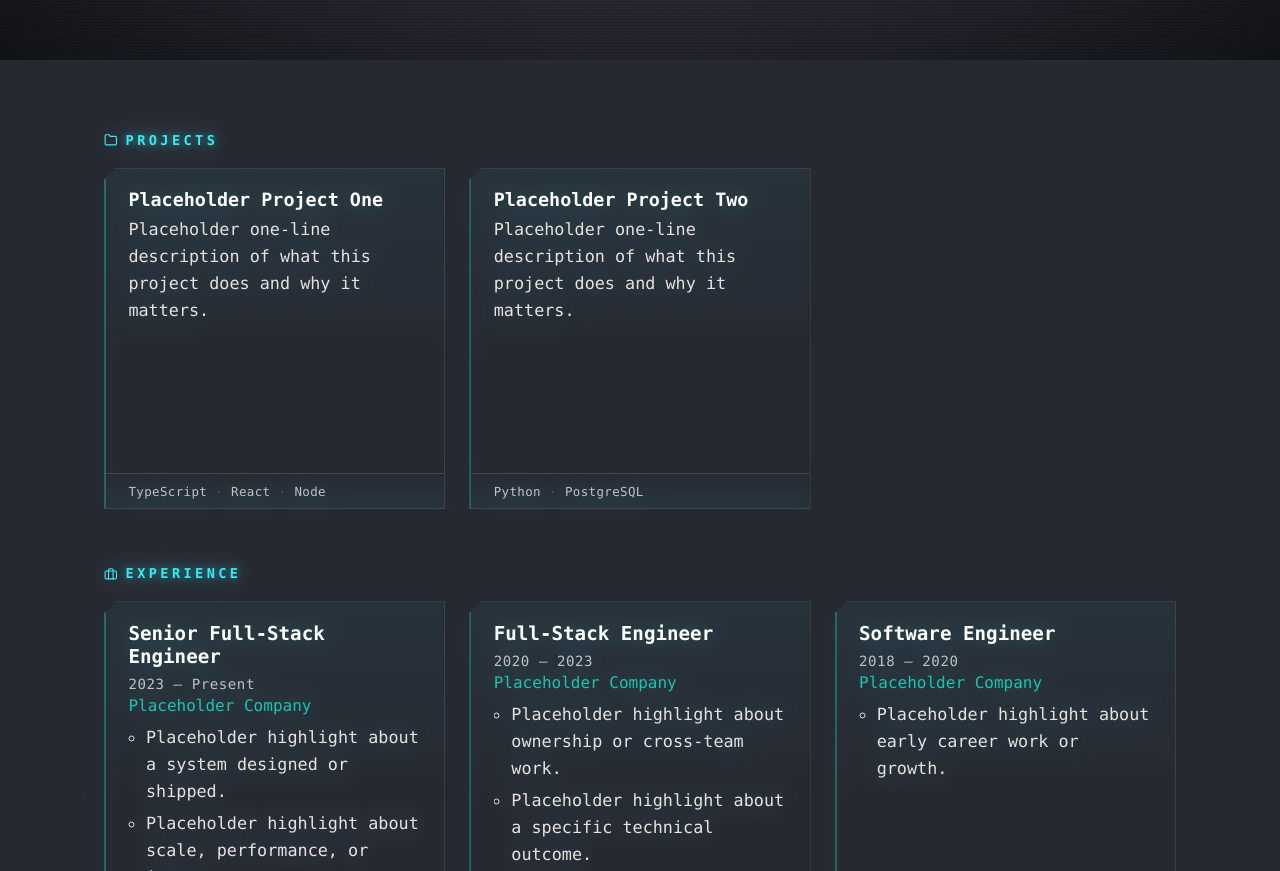
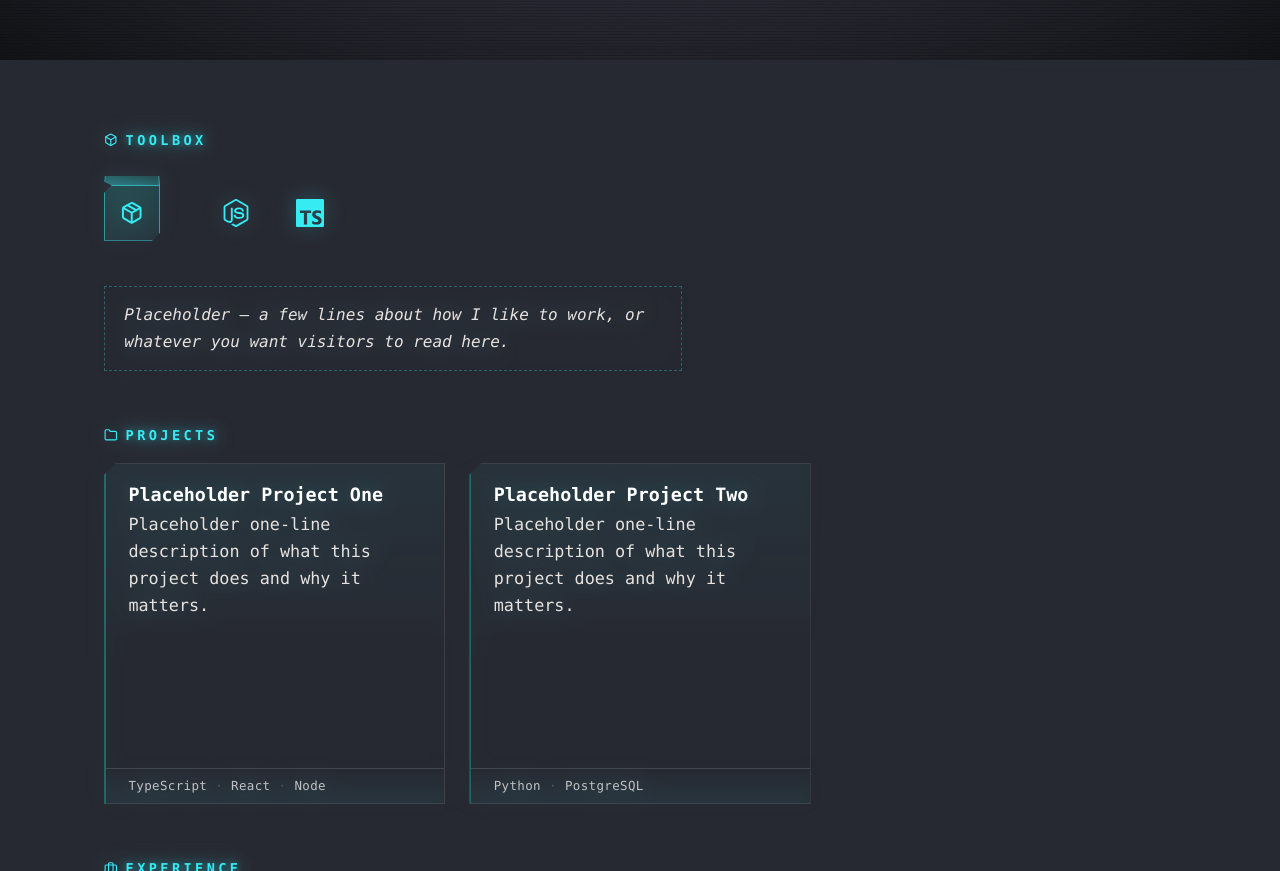
Before and after one commit to Lesnock/lesnock.github.io, a React (Vite) app: page /tmp/claude-1000/-home-caio-dev-portfolio/e243ade9-11c1-4469-8919-e283bc4bb248/scratchpad/hero-1.png in a window 1280 px wide. Shown: the part 740-1611 px from the top of the page. Built offline with nearby package versions, Linux system fonts and the light colour scheme.

Commit message:
first version of animation box

```diff
--- a/src/i18n/translations.ts
+++ b/src/i18n/translations.ts
@@ -45,6 +45,9 @@ export interface TranslationDict {
     scrollAria: string;
   };
   resume: {
+    techShowcaseAria: string;
+    techShowcaseLabel: string;
+    techShowcaseCaption: string;
     projectsAria: string;
     projectsLabel: string;
     experienceAria: string;
@@ -79,7 +82,7 @@ export const translations: Record<Language, TranslationDict> = {
       profileAria: 'Profile',
       title: 'Senior Software Engineer',
       greeting: 'Hi!👋',
-      summaryIntro: "I'm Caio Lesnock, a Software Engineer with",
+      summaryIntro: "I'm Caio, a Software Engineer with",
       summaryYears: '10+ years',
       summaryOutro:
         'of experience building scalable web applications. Feel free to explore some of my work below.',
@@ -89,6 +92,10 @@ export const translations: Record<Language, TranslationDict> = {
       scrollAria: 'Scroll to projects',
     },
     resume: {
+      techShowcaseAria: 'Toolbox',
+      techShowcaseLabel: 'Toolbox',
+      techShowcaseCaption:
+        'Placeholder — a few lines about how I like to work, or whatever you want visitors to read here.',
       projectsAria: 'Projects',
       projectsLabel: 'Projects',
       experienceAria: 'Experience',
@@ -191,7 +198,7 @@ export const translations: Record<Language, TranslationDict> = {
       profileAria: 'Perfil',
       title: 'Desenvolvedor Sênior',
       greeting: 'Olá!👋',
-      summaryIntro: 'Sou o Caio Lesnock, Desenvolvedor Sênior com',
+      summaryIntro: 'Eu sou o Caio, Desenvolvedor Sênior com',
       summaryYears: '10+ anos',
       summaryOutro:
         'de experiência construindo aplicações web escaláveis. Fique à vontade para explorar alguns dos meus trabalhos abaixo.',
@@ -201,6 +208,10 @@ export const translations: Record<Language, TranslationDict> = {
       scrollAria: 'Rolar até os projetos',
     },
     resume: {
+      techShowcaseAria: 'Caixa de Ferramentas',
+      techShowcaseLabel: 'Caixa de Ferramentas',
+      techShowcaseCaption:
+        'Placeholder — algumas linhas sobre como eu gosto de trabalhar, ou o que você quiser que os visitantes leiam aqui.',
       projectsAria: 'Projetos',
       projectsLabel: 'Projetos',
       experienceAria: 'Experiência',
--- a/src/portfolio/Resume.tsx
+++ b/src/portfolio/Resume.tsx
@@ -1,7 +1,8 @@
 import { useState } from 'react';
-import { FiFolder, FiBriefcase } from 'react-icons/fi';
+import { FiFolder, FiBriefcase, FiBox } from 'react-icons/fi';
 import { ExperienceCard } from './ExperienceCard';
 import { ProjectCard } from './ProjectCard';
+import { TechBox } from './TechBox';
 import { DetailModal } from './DetailModal';
 import { useLanguage } from '../i18n/LanguageContext';
 import type { TranslationDict } from '../i18n/translations';
@@ -17,6 +18,13 @@ export function Resume() {
 
   return (
     <main className={styles.main}>
+      <section className={styles.block} aria-label={t.resume.techShowcaseAria}>
+        <h2 className={styles.blockLabel}>
+          <FiBox aria-hidden="true" /> {t.resume.techShowcaseLabel}
+        </h2>
+        <TechBox />
+      </section>
+
       <section id="projects" className={styles.block} aria-label={t.resume.projectsAria}>
         <h2 className={styles.blockLabel}>
           <FiFolder aria-hidden="true" /> {t.resume.projectsLabel}
--- /dev/null
+++ b/src/portfolio/TechBox.module.css
@@ -0,0 +1,122 @@
+.wrapper {
+  display: flex;
+  flex-direction: column;
+}
+
+.stage {
+  --item-size: clamp(2.35rem, 5vw, 3.5rem);
+  --gap: clamp(0.6rem, 2vw, 1.1rem);
+  --box-gap: clamp(1.75rem, 6vw, 3rem);
+  position: relative;
+  display: flex;
+  align-items: center;
+  gap: var(--box-gap);
+  min-height: calc(var(--item-size) * 1.6);
+  padding-block: 0.5rem;
+}
+
+.box {
+  position: relative;
+  flex: none;
+  width: var(--item-size);
+  height: var(--item-size);
+  perspective: 600px;
+}
+
+.crateBody {
+  position: absolute;
+  inset: 0;
+  display: flex;
+  align-items: center;
+  justify-content: center;
+  font-size: calc(var(--item-size) * 0.42);
+  color: var(--color-secondary);
+  background: linear-gradient(160deg, rgba(26, 197, 176, 0.18), rgba(55, 235, 243, 0.06));
+  border: 1px solid rgba(55, 235, 243, 0.3);
+  clip-path: polygon(8px 0, 100% 0, 100% calc(100% - 8px), calc(100% - 8px) 100%, 0 100%, 0 8px);
+  box-shadow: 0 0 16px rgba(55, 235, 243, 0.12);
+  transition: box-shadow 0.4s ease, border-color 0.4s ease;
+}
+
+.crateLid {
+  position: absolute;
+  top: 0;
+  left: 0;
+  right: 0;
+  height: 38%;
+  transform-origin: top center;
+  background: linear-gradient(160deg, rgba(55, 235, 243, 0.4), rgba(26, 197, 176, 0.2));
+  border: 1px solid rgba(55, 235, 243, 0.4);
+  border-bottom: none;
+  clip-path: polygon(8px 0, 100% 0, 100% 100%, 0 100%, 0 8px);
+  transition: transform 0.5s cubic-bezier(0.65, 0, 0.35, 1);
+}
+
+.boxOpen .crateBody {
+  box-shadow: 0 0 26px rgba(55, 235, 243, 0.3);
+  border-color: rgba(55, 235, 243, 0.55);
+}
+
+.boxOpen .crateLid {
+  transform: rotateX(-120deg) translateY(-1px);
+}
+
+.row {
+  position: relative;
+  flex: none;
+  height: var(--item-size);
+  width: calc((var(--count) - 1) * var(--gap) + var(--count) * var(--item-size));
+}
+
+.item {
+  --i: 0;
+  position: absolute;
+  top: 0;
+  left: calc(var(--i) * (var(--item-size) + var(--gap)));
+  width: var(--item-size);
+  height: var(--item-size);
+  display: flex;
+  align-items: center;
+  justify-content: center;
+  font-size: calc(var(--item-size) * 0.5);
+  color: var(--color-text-secondary);
+  opacity: 0;
+  transform: translateX(calc(-1 * (var(--i) * (var(--item-size) + var(--gap)) + var(--box-gap)))) scale(0.3)
+    rotate(-12deg);
+  transition: transform 0.55s cubic-bezier(0.22, 1, 0.36, 1), opacity 0.4s ease, color 0.3s ease;
+}
+
+.itemOut {
+  opacity: 1;
+  color: var(--color-secondary);
+  transform: translateX(0) scale(1) rotate(0deg);
+}
+
+.srOnly {
+  position: absolute;
+  width: 1px;
+  height: 1px;
+  padding: 0;
+  margin: -1px;
+  overflow: hidden;
+  clip: rect(0, 0, 0, 0);
+  white-space: nowrap;
+  border: 0;
+}
+
+.caption {
+  margin-top: 1.75rem;
+  max-width: 60ch;
+  padding: 0.9rem 1.2rem;
+  border: 1px dashed rgba(55, 235, 243, 0.3);
+  color: var(--color-text-secondary);
+  font-style: italic;
+  font-size: 1rem;
+  line-height: 1.7;
+}
+
+@media (max-width: 640px) {
+  .stage {
+    gap: clamp(1.1rem, 5vw, 1.75rem);
+  }
+}
--- /dev/null
+++ b/src/portfolio/TechBox.tsx
@@ -0,0 +1,75 @@
+import { useEffect, useState, type CSSProperties } from 'react';
+import { FiPackage } from 'react-icons/fi';
+import { SiNodedotjs, SiTypescript, SiReact, SiPhp, SiVuedotjs } from 'react-icons/si';
+import { useReducedMotion } from '../hooks/useReducedMotion';
+import { useLanguage } from '../i18n/LanguageContext';
+import styles from './TechBox.module.css';
+
+const TECHS = [
+  { name: 'Node.js', Icon: SiNodedotjs },
+  { name: 'TypeScript', Icon: SiTypescript },
+  { name: 'React', Icon: SiReact },
+  { name: 'PHP', Icon: SiPhp },
+  { name: 'Vue', Icon: SiVuedotjs },
+];
+
+const STEP_MS = 550;
+const HOLD_OUT_STEPS = 3;
+const HOLD_IN_STEPS = 2;
+const RETURN_START = TECHS.length + HOLD_OUT_STEPS;
+const CYCLE_LENGTH = RETURN_START + TECHS.length + HOLD_IN_STEPS;
+
+export function TechBox() {
+  const { t } = useLanguage();
+  const reducedMotion = useReducedMotion();
+  const [step, setStep] = useState(0);
+
+  useEffect(() => {
+    if (reducedMotion) return;
+    const id = window.setInterval(() => {
+      setStep((current) => (current + 1) % CYCLE_LENGTH);
+    }, STEP_MS);
+    return () => window.clearInterval(id);
+  }, [reducedMotion]);
+
+  const boxOpen =
+    !reducedMotion &&
+    (step < TECHS.length || (step >= RETURN_START && step < RETURN_START + TECHS.length));
+
+  return (
+    <div className={styles.wrapper}>
+      <div
+        className={styles.stage}
+        style={{ '--count': TECHS.length } as CSSProperties}
+        aria-hidden="true"
+      >
+        <div className={`${styles.box} ${boxOpen ? styles.boxOpen : ''}`}>
+          <div className={styles.crateLid} />
+          <div className={styles.crateBody}>
+            <FiPackage />
+          </div>
+        </div>
+
+        <div className={styles.row}>
+          {TECHS.map(({ name, Icon }, index) => {
+            const returnAt = RETURN_START + (TECHS.length - 1 - index);
+            const isOut = reducedMotion || (step >= index && step < returnAt);
+            return (
+              <div
+                key={name}
+                className={`${styles.item} ${isOut ? styles.itemOut : ''}`}
+                style={{ '--i': index } as CSSProperties}
+                title={name}
+              >
+                <Icon />
+              </div>
+            );
+          })}
+        </div>
+      </div>
+
+      <p className={styles.srOnly}>{TECHS.map(({ name }) => name).join(', ')}</p>
+      <p className={styles.caption}>{t.resume.techShowcaseCaption}</p>
+    </div>
+  );
+}
```
